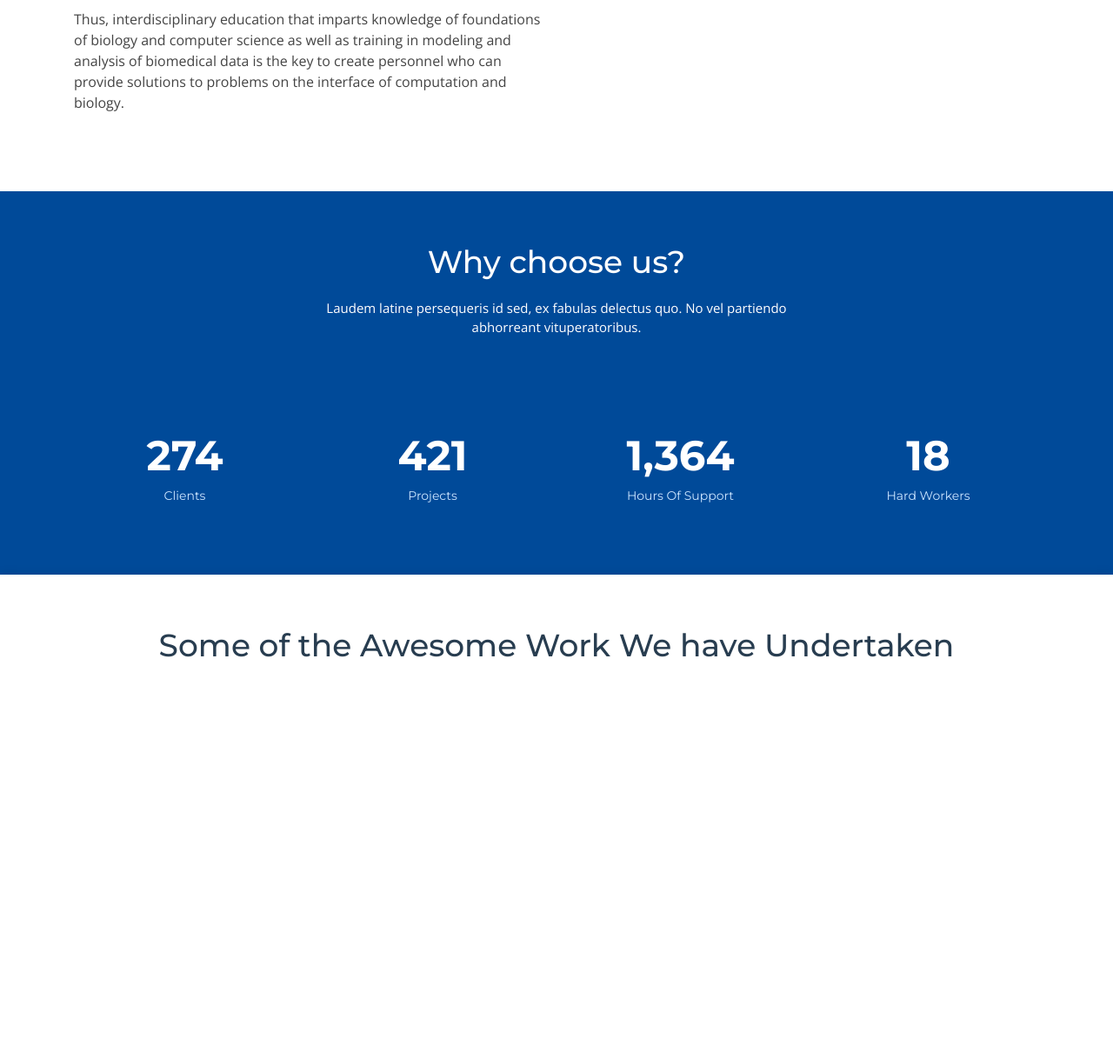
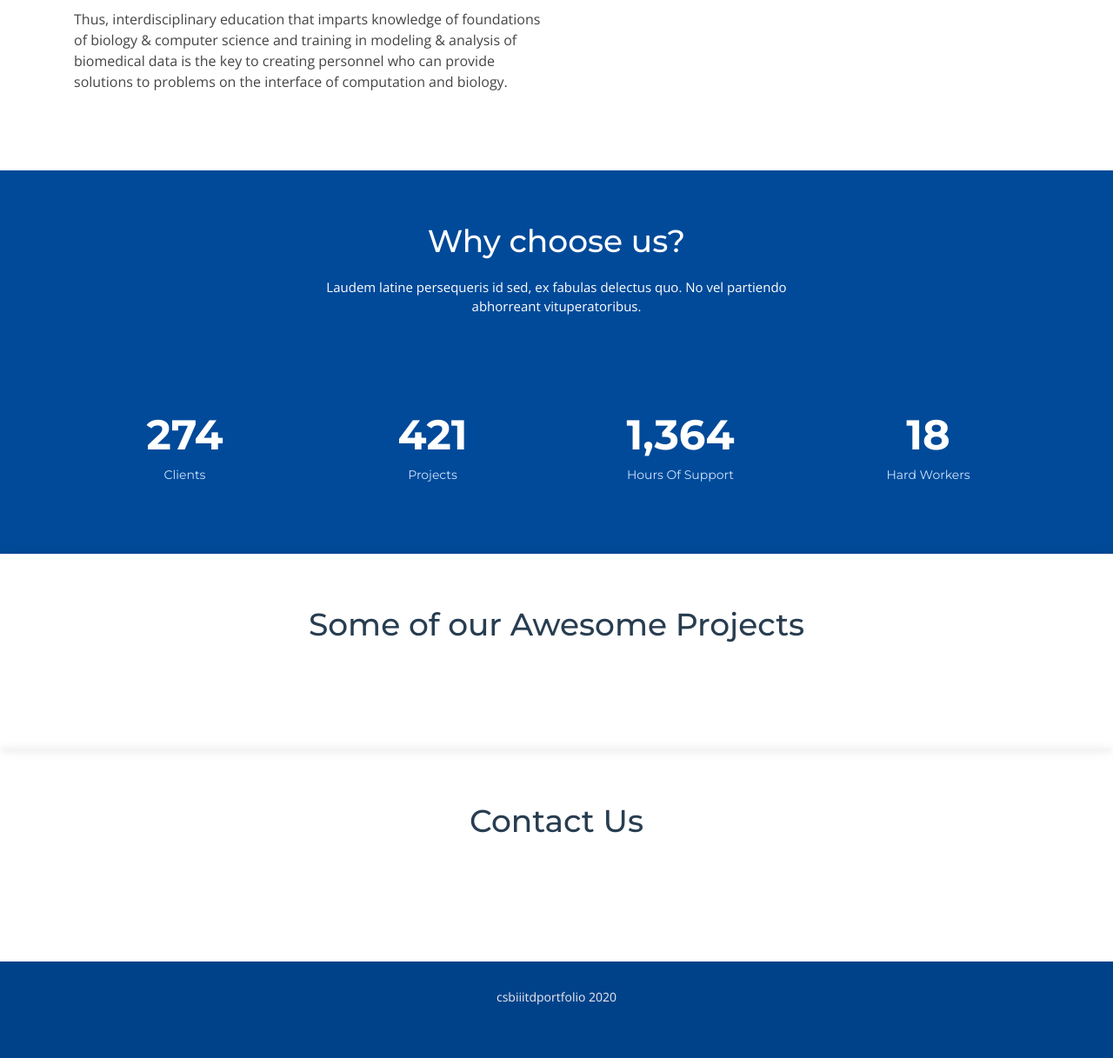
Before and after one commit to hemantdhankar/csb-iiitd-portfolio, a Django app: page / in a window 1280 px wide. Shown: the part 1573-2790 px from the top of the page at 87% size. Before the commit the page ends 2329 px from the top, so only its background shows below. Run offline with Django 3.2, Linux system fonts and the light colour scheme; data that the repository does not hold is empty; some libraries are stand-ins or nearby versions.

Commit message:
Created Contact Us Section

```diff
--- a/csbiiitdportfolio-project/csbiiitdportfolio/settings.py
+++ b/csbiiitdportfolio-project/csbiiitdportfolio/settings.py
@@ -55,7 +55,7 @@ ROOT_URLCONF = 'csbiiitdportfolio.urls'
 TEMPLATES = [
     {
         'BACKEND': 'django.template.backends.django.DjangoTemplates',
-        'DIRS': ["templates"],
+        'DIRS': ["projects/templates"],
         'APP_DIRS': True,
         'OPTIONS': {
             'context_processors': [
--- a/csbiiitdportfolio-project/projects/admin.py
+++ b/csbiiitdportfolio-project/projects/admin.py
@@ -1,6 +1,7 @@
 from django.contrib import admin
 
 # Register your models here.
-from .models import Project
+from .models import *
 
 admin.site.register(Project)
+admin.site.register(PlacementTeamMember)
--- /dev/null
+++ b/csbiiitdportfolio-project/projects/templates/base.html
@@ -0,0 +1,100 @@
+{% load staticfiles %}
+<!DOCTYPE html>
+<html lang="en">
+
+<head>
+  <meta charset="utf-8">
+  <meta content="width=device-width, initial-scale=1.0" name="viewport">
+
+  <title>CSB Portfolio</title>
+  <meta content="" name="descriptison">
+  <meta content="" name="keywords">
+
+  <!-- Favicons -->
+  <link href="../../media/images/csb-coloured.svg" rel="icon">
+
+  <!-- Google Fonts -->
+  <link href="https://fonts.googleapis.com/css?family=Open+Sans:300,300i,400,400i,600,600i,700,700i|Montserrat:300,400,500,700" rel="stylesheet">
+
+  <!-- Vendor CSS Files -->
+  <link href="../../static/Vendors/bootstrap/css/bootstrap.min.css" rel="stylesheet">
+  <link href="../../static/Vendors/font-awesome/css/font-awesome.min.css" rel="stylesheet">
+  <link href="../../static/Vendors/ionicons/css/ionicons.min.css" rel="stylesheet">
+  <link href="../../static/Vendors/owl.carousel/assets/owl.carousel.min.css" rel="stylesheet">
+  <link href="../../static/Vendors/venobox/venobox.css" rel="stylesheet">
+  <link href="../../static/Vendors/aos/aos.css" rel="stylesheet">
+
+  <!-- Template Main CSS File -->
+  <link href="../../static/Resources/css/style.css" rel="stylesheet">
+
+</head>
+
+<body>
+
+  <!-- ======= Header ======= -->
+  <header id="header" class="fixed-top">
+    <div class="container">
+
+      <div class="logo float-left">
+        <!-- Uncomment below if you prefer to use an text logo -->
+        <!-- <h1><a href="index.html">CSB @ IIITD</a></h1> -->
+        <a href="#header" class="scrollto"><img src="../../media/images/csb-coloured.svg" alt="" class="img-fluid" style="height: 100%; width: 100%;"></a>
+      </div>
+
+      <nav class="main-nav float-right d-none d-lg-block">
+        <ul>
+          <li class="active"><a href="#header" class="scrollto">Home</a></li>
+          <li><a href="#about" class="scrollto">About Us</a></li>
+          <li><a href="#portfolio">Portfolio</a></li>
+          <li><a href="#contact">Contact Us</a></li>
+        </ul>
+      </nav><!-- .main-nav -->
+
+    </div>
+  </header><!-- #header -->
+  {% block content %}
+  {% endblock %}
+
+  <!-- ======= Footer ======= -->
+  <footer id="footer">
+    <div class="container" >
+      <div class="copyright">
+        csbiiitdportfolio 2020
+      </div>
+    </div>
+
+    <div class="container" >
+      <div class="copyright" style="font-size: 0px;">
+        &copy; Copyright <strong>NewBiz</strong>. All Rights Reserved
+      </div>
+      <div class="credits" style="font-size: 0px;">
+        <!--
+        All the links in the footer should remain intact.
+        You can delete the links only if you purchased the pro version.
+        Licensing information: https://bootstrapmade.com/license/
+        Purchase the pro version with working PHP/AJAX contact form: https://bootstrapmade.com/buy/?theme=NewBiz
+      -->
+        Designed by <a href="https://bootstrapmade.com/">BootstrapMade</a>
+      </div>
+    </div>
+  </footer><!-- End Footer -->
+  <a href="#" class="back-to-top"><i class="fa fa-chevron-up"></i></a>
+
+  <!-- Vendor JS Files -->
+  <script src="../../static/Vendors/jquery/jquery.min.js"></script>
+  <script src="../../static/Vendors/bootstrap/js/bootstrap.bundle.min.js"></script>
+  <script src="../../static/Vendors/jquery.easing/jquery.easing.min.js"></script>
+  <script src="../../static/Vendors/php-email-form/validate.js"></script>
+  <script src="../../static/Vendors/counterup/counterup.min.js"></script>
+  <script src="../../static/Vendors/isotope-layout/isotope.pkgd.min.js"></script>
+  <script src="../../static/Vendors/owl.carousel/owl.carousel.min.js"></script>
+  <script src="../../static/Vendors/waypoints/jquery.waypoints.min.js"></script>
+  <script src="../../static/Vendors/venobox/venobox.min.js"></script>
+  <script src="../../static/Vendors/aos/aos.js"></script>
+
+  <!-- Template Main JS File -->
+  <script src="../../static/Resources/js/main.js"></script>
+
+</body>
+
+</html>
--- a/csbiiitdportfolio-project/projects/templates/index.html
+++ b/csbiiitdportfolio-project/projects/templates/index.html
@@ -1,60 +1,5 @@
-<!DOCTYPE html>
-<html lang="en">
-
-<head>
-  <meta charset="utf-8">
-  <meta content="width=device-width, initial-scale=1.0" name="viewport">
-
-  <title>CSB Portfolio</title>
-  <meta content="" name="descriptison">
-  <meta content="" name="keywords">
-
-  <!-- Favicons -->
-  <link href="../../static/Resources/img/favicon.png" rel="icon">
-  <link href="../../static/Resources/img/apple-touch-icon.png" rel="apple-touch-icon">
-
-  <!-- Google Fonts -->
-  <link href="https://fonts.googleapis.com/css?family=Open+Sans:300,300i,400,400i,600,600i,700,700i|Montserrat:300,400,500,700" rel="stylesheet">
-
-  <!-- Vendor CSS Files -->
-  <link href="../../static/Vendors/bootstrap/css/bootstrap.min.css" rel="stylesheet">
-  <link href="../../static/Vendors/font-awesome/css/font-awesome.min.css" rel="stylesheet">
-  <link href="../../static/Vendors/ionicons/css/ionicons.min.css" rel="stylesheet">
-  <link href="../../static/Vendors/owl.carousel/assets/owl.carousel.min.css" rel="stylesheet">
-  <link href="../../static/Vendors/venobox/venobox.css" rel="stylesheet">
-  <link href="../../static/Vendors/aos/aos.css" rel="stylesheet">
-
-  <!-- Template Main CSS File -->
-  <link href="../../static/Resources/css/style.css" rel="stylesheet">
-
-</head>
-
-<body>
-
-  <!-- ======= Header ======= -->
-  <header id="header" class="fixed-top">
-    <div class="container">
-
-      <div class="logo float-left">
-        <!-- Uncomment below if you prefer to use an text logo -->
-        <!-- <h1><a href="index.html">CSB @ IIITD</a></h1> -->
-        <a href="#header" class="scrollto"><img src="../../media/images/csb-coloured.svg" alt="" class="img-fluid" style="height: 100%; width: 100%;"></a>
-      </div>
-
-      <nav class="main-nav float-right d-none d-lg-block">
-        <ul>
-          <li class="active"><a href="#header" class="scrollto">Home</a></li>
-          <li><a href="#about" class="scrollto">About Us</a></li>
-          <li><a href="#services">Services</a></li>
-          <li><a href="#portfolio">Portfolio</a></li>
-          <li><a href="#team">Team</a></li>
-          <li><a href="#contact">Contact Us</a></li>
-        </ul>
-      </nav><!-- .main-nav -->
-
-    </div>
-  </header><!-- #header -->
-
+{% extends 'base.html' %}
+{% block content %}
   <!-- ======= Intro Section ======= -->
   <section id="intro" class="clearfix">
     <div class="container" data-aos="fade-up">
@@ -67,7 +12,7 @@
         <h2 style="color: white;">A one of a kind Undergrad Programme at IIITD</h2>
         <div>
           <a href="#about" class="btn-get-started scrollto">Get Started</a>
-          <a href="#services" class="btn-services scrollto">Our Services</a>
+          <a href="#portfolio" class="btn-services scrollto">Our Portfolio</a>
         </div>
       </div>
 
@@ -84,7 +29,7 @@
           <h3>About Us</h3>
           <p>
             <!-- A one of a kind programme aimed at training Highly efficient <b>Computer Science</b> Undergraduates  who understand its application in concepts such as Healthcare, Data-Sciences, Machine Learning and Artificial Intelligence for BioMedical Data to design and create technologies that have the potential to change the world -->
-            Individuals that can seamlessly integrate the foundations of computer science and mathematics to ask data driven questions in domains such as Healthcare and Medicine
+            We are individuals who can seamlessly integrate computer science and mathematics foundations to ask data-driven questions in domains such as Healthcare and Medicine.
           </p>
         </header>
 
@@ -127,10 +72,10 @@
           <div class="col-lg-6 pt-5 pt-lg-0" data-aos="fade-left">
             <h4>Highly competitive individuals trained in the latest <strong>Computer Science</strong> curriculum</h4>
             <p>
-              We are not limited to the world class syllabus that is prescribed by the Institute. Many of us have been constantly outperforming other graduate students in places such as the prestigious <b>GSOC</b> and <b>Microsoft Codess</b> Programs.
+              We are not limited to the world-class syllabus that is prescribed by the Institute. Many of us have been continuously outperforming other graduate students in places like the prestigious <b>GSOC</b> and <b>Microsoft Codess</b> Programs.
             </p>
             <p>
-              Our competitive nature and the drive to reach the top always keeps us on top of our toes. This makes sure that we have an in-depth knowledge of the latest tools and technologies so that we can <b>design</b> and <b>implement</b> efficient software solutions using suitable <b>Algorithms</b>, <b>Data-Structures</b> and other computing techniques
+              Our competitive nature and the drive to reach the top always keeps us on top of our toes. This makes sure that we have an in-depth knowledge of the latest tools and technologies to <b>design</b> and <b>implement</b> efficient software solutions using suitable <b>Algorithms</b>, <b>Data-Structures</b> and other computing techniques
             </p>
           </div>
         </div>
@@ -141,15 +86,15 @@
           </div>
 
           <div class="col-lg-6 pt-4 pt-lg-0 order-2 order-lg-1" data-aos="fade-right">
-            <h4>We also undertake a specialization in the domains of Healthcare and Computational Biology</h4>
+            <h4 style="font-weight: 400;">We also undertake a specialization in the domains of <strong>Healthcare</strong> and <strong>Computational Biology</strong></h4>
             <p>
-              With the advent of high-throughput techniques, biological sciences are grappling with a paradigm shift towards data-intensive explorations and challenges for management and analysis of massive data.
+              With the advent of high-throughput techniques, biological sciences grapple with a paradigm shift towards data-intensive explorations and challenges for management and analysis of massive data.
             </p>
             <p>
               Making progress on these frontiers requires insight into <b>biological processes, algorithms, machine learning techniques, mathematical modeling</b>, apart from <b>numerical and programming skills.</b>
             </p>
             <p>
-              Thus, interdisciplinary education that imparts knowledge of foundations of biology and computer science as well as training in modeling and analysis of biomedical data is the key to create personnel who can provide solutions to problems on the interface of computation and biology.
+              Thus, interdisciplinary education that imparts knowledge of foundations of biology & computer science and training in modeling & analysis of biomedical data is the key to creating personnel who can provide solutions to problems on the interface of computation and biology.
             </p>
           </div>
 
@@ -297,7 +242,7 @@
       <div class="container" data-aos="fade-up">
 
         <header class="section-header">
-          <h3 class="section-title">Some of the Awesome Work We have Undertaken<br><br></h3>
+          <h3 class="section-title">Some of our Awesome Projects<br><br></h3>
         </header>
         <!--
         <div class="row" data-aos="fade-up" data-aos-delay="100">
@@ -318,7 +263,7 @@
                 <h4 class="project-name-tag">{{ project.projectName }}</h4>
                 <p class="project-category-tag" style="color: white;padding: 3px;margin-top:5px;margin-bottom: -3px;padding-left: 5px;padding-right: 5px; border-radius: 5px; background-color: black;font-size: 12px;">{{ project.projectCategory }}</p>
             </div>
-            <div style="box-shadow: 4px 10px 10px #ddd8d8;" class="portfolio-wrap">
+            <div style="box-shadow: 6px 10px 10px rgba(0,0,0,0.3);" class="portfolio-wrap">
               <img src="{{ project.projectImage.url }}" class="img-fluid" alt="">
               <div class="portfolio-info">
                 <p style="text-transform: none;padding: 10px;">{{ project.projectDescription }}</p>
@@ -673,92 +618,31 @@
 
     </section> End Clients Section -->
 
-    <!-- ======= Contact Section =======
+    <!-- ======= Contact Section ======= -->
     <section id="contact">
-      <div class="container-fluid" data-aos="fade-up">
-
+      <div class="container-fluid" data-aos="fade-up"  style="padding-bottom: 30px;">
         <div class="section-header">
           <h3>Contact Us</h3>
         </div>
 
-        <div class="row">
-
-          <div class="col-lg-6">
-            <div class="map mb-4 mb-lg-0">
-              <iframe src="https://www.google.com/maps/embed?pb=!1m14!1m8!1m3!1d12097.433213460943!2d-74.0062269!3d40.7101282!3m2!1i1024!2i768!4f13.1!3m3!1m2!1s0x0%3A0xb89d1fe6bc499443!2sDowntown+Conference+Center!5e0!3m2!1smk!2sbg!4v1539943755621" frameborder="0" style="border:0; width: 100%; height: 312px;" allowfullscreen></iframe>
-            </div>
+        <div class="row" style="">
+          <div class="row mr-auto ml-auto">
+            {% for placementTeamMember in placementTeamMembers.all %}
+              <div class="card" style="width: 20rem;box-shadow: 6px 10px 10px rgba(0,0,0,0.2);margin: 20px;">
+                <img class="card-img-top" src="{{ placementTeamMember.memberPicture.url }}" alt="Card image cap" height="290px">
+                <div class="card-body" style="color: white;background-color: rgba(28, 79, 195,1)">
+                  <h5 class="card-title" style="margin-bottom: 10px;">{{ placementTeamMember.memberName }}</h5>
+                  <p class="card-text" style="margin-bottom: 10px;font-size: 13px;">{{ placementTeamMember.memberDesignation }}</p>
+                  <p class="card-text" style="margin-bottom: 10px;font-size: 13px;"><b>Email:</b> {{ placementTeamMember.memberEmail }}</p>
+                  <p class="card-text" style="margin-bottom: 10px;font-size: 13px;"><b>Office No:</b> {{ placementTeamMember.memberPhone }}</p>
+                </div>
+              </div>
+            {% endfor %}
           </div>
-
-          <div class="col-lg-6">
-            <div class="row">
-              <div class="col-md-5 info">
-                <i class="ion-ios-location-outline"></i>
-                <p>A108 Adam Street, NY 535022</p>
-              </div>
-              <div class="col-md-4 info">
-                <i class="ion-ios-email-outline"></i>
-                <p>info@example.com</p>
-              </div>
-              <div class="col-md-3 info">
-                <i class="ion-ios-telephone-outline"></i>
-                <p>+1 5589 55488 55</p>
-              </div>
-            </div>
-
-            <div class="form">
-              <form action="forms/contact.php" method="post" role="form" class="php-email-form">
-                <div class="form-row">
-                  <div class="form-group col-lg-6">
-                    <input type="text" name="name" class="form-control" id="name" placeholder="Your Name" data-rule="minlen:4" data-msg="Please enter at least 4 chars" />
-                    <div class="validate"></div>
-                  </div>
-                  <div class="form-group col-lg-6">
-                    <input type="email" class="form-control" name="email" id="email" placeholder="Your Email" data-rule="email" data-msg="Please enter a valid email" />
-                    <div class="validate"></div>
-                  </div>
-                </div>
-                <div class="form-group">
-                  <input type="text" class="form-control" name="subject" id="subject" placeholder="Subject" data-rule="minlen:4" data-msg="Please enter at least 8 chars of subject" />
-                  <div class="validate"></div>
-                </div>
-                <div class="form-group">
-                  <textarea class="form-control" name="message" rows="5" data-rule="required" data-msg="Please write something for us" placeholder="Message"></textarea>
-                  <div class="validate"></div>
-                </div>
-                <div class="mb-3">
-                  <div class="loading">Loading</div>
-                  <div class="error-message"></div>
-                  <div class="sent-message">Your message has been sent. Thank you!</div>
-                </div>
-                <div class="text-center"><button type="submit" title="Send Message">Send Message</button></div>
-              </form>
-            </div>
-          </div>
-
         </div>
-
       </div>
-    </section> End Contact Section -->
+    </section> <!--End Contact Section -->
 
   </main><!-- End #main -->
 
-  <a href="#" class="back-to-top"><i class="fa fa-chevron-up"></i></a>
-
-  <!-- Vendor JS Files -->
-  <script src="../../static/Vendors/jquery/jquery.min.js"></script>
-  <script src="../../static/Vendors/bootstrap/js/bootstrap.bundle.min.js"></script>
-  <script src="../../static/Vendors/jquery.easing/jquery.easing.min.js"></script>
-  <script src="../../static/Vendors/php-email-form/validate.js"></script>
-  <script src="../../static/Vendors/counterup/counterup.min.js"></script>
-  <script src="../../static/Vendors/isotope-layout/isotope.pkgd.min.js"></script>
-  <script src="../../static/Vendors/owl.carousel/owl.carousel.min.js"></script>
-  <script src="../../static/Vendors/waypoints/jquery.waypoints.min.js"></script>
-  <script src="../../static/Vendors/venobox/venobox.min.js"></script>
-  <script src="../../static/Vendors/aos/aos.js"></script>
-
-  <!-- Template Main JS File -->
-  <script src="../../static/Resources/js/main.js"></script>
-
-</body>
-
-</html>
+{% endblock %}
--- a/csbiiitdportfolio-project/projects/views.py
+++ b/csbiiitdportfolio-project/projects/views.py
@@ -1,9 +1,10 @@
 from django.shortcuts import render
 from django.http import HttpResponse
-from .models import Project
+from .models import *
 
 # Create your views here.
 
 def home(request):
 	projects = Project.objects.order_by('projectName')
-	return render(request, 'index.html', {'projects':projects})
+	placementTeamMembers = PlacementTeamMember.objects
+	return render(request, 'index.html', {'projects':projects, 'placementTeamMembers': placementTeamMembers})
```
Also changed, not shown: csbiiitdportfolio-project/projects/models.py (+10 -0 lines), csbiiitdportfolio-project/media/images/harish.jpg (added), csbiiitdportfolio-project/media/images/rashmil.jpg (added), csbiiitdportfolio-project/projects/migrations/0010_placementteammember.py (added), csbiiitdportfolio-project/projects/migrations/0011_placementteammember_memberpicture.py (added).
